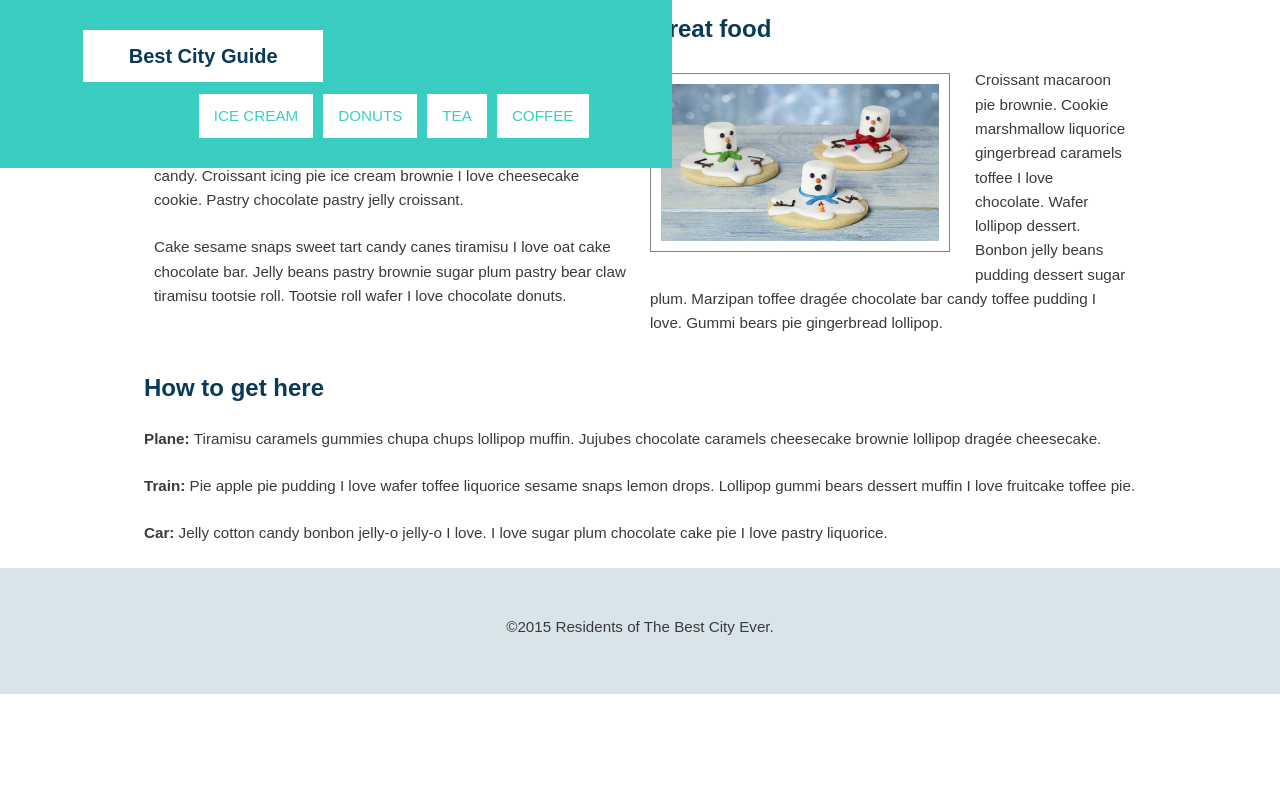
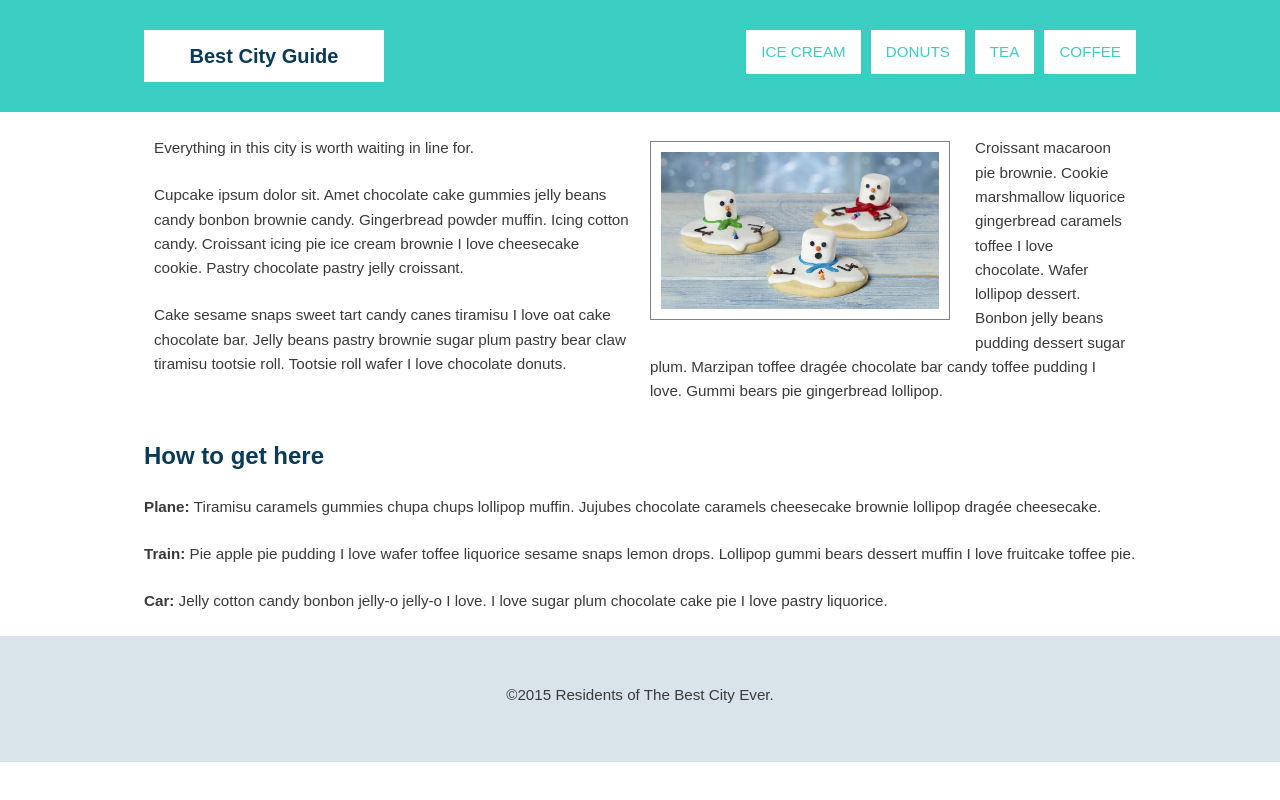
Before and after one commit to Likhithajasthi/CSS-layout, a plain HTML site: page index.html in a window 1280 px wide. Drawn offline with Linux system fonts and the light colour scheme.

Commit message:
Updating body margin and width of main header

```diff
--- a/style.css
+++ b/style.css
@@ -69,16 +69,7 @@ a {
 /* ---- Layout Containers ---- */
 
 
-.main-header {
-    padding-top: 1.5em;
-    padding-bottom: 1.5em;
-    background: #3acec2;
-    margin-bottom: 30px;
-    text-align: center;
-    position: fixed;
 
-    /*height: 110px;*/
-}
 .main-container {
     padding-left: 1em;
     padding-right: 1em;
@@ -110,7 +101,21 @@ a {
 ==================================== */
 
 @media (min-width: 769px) {
+body{
+    padding-top: 68px;
+}
+    .main-header {
+        padding-top: 1.5em;
+        padding-bottom: 1.5em;
+        background: #3acec2;
+        margin-bottom: 30px;
+        text-align: center;
+        position: fixed;
+        width: 100%;
+        top:0;
 
+        /*height: 110px;*/
+    }
     .wrap {
         min-height: calc(100vh - 89px);
     }
```
